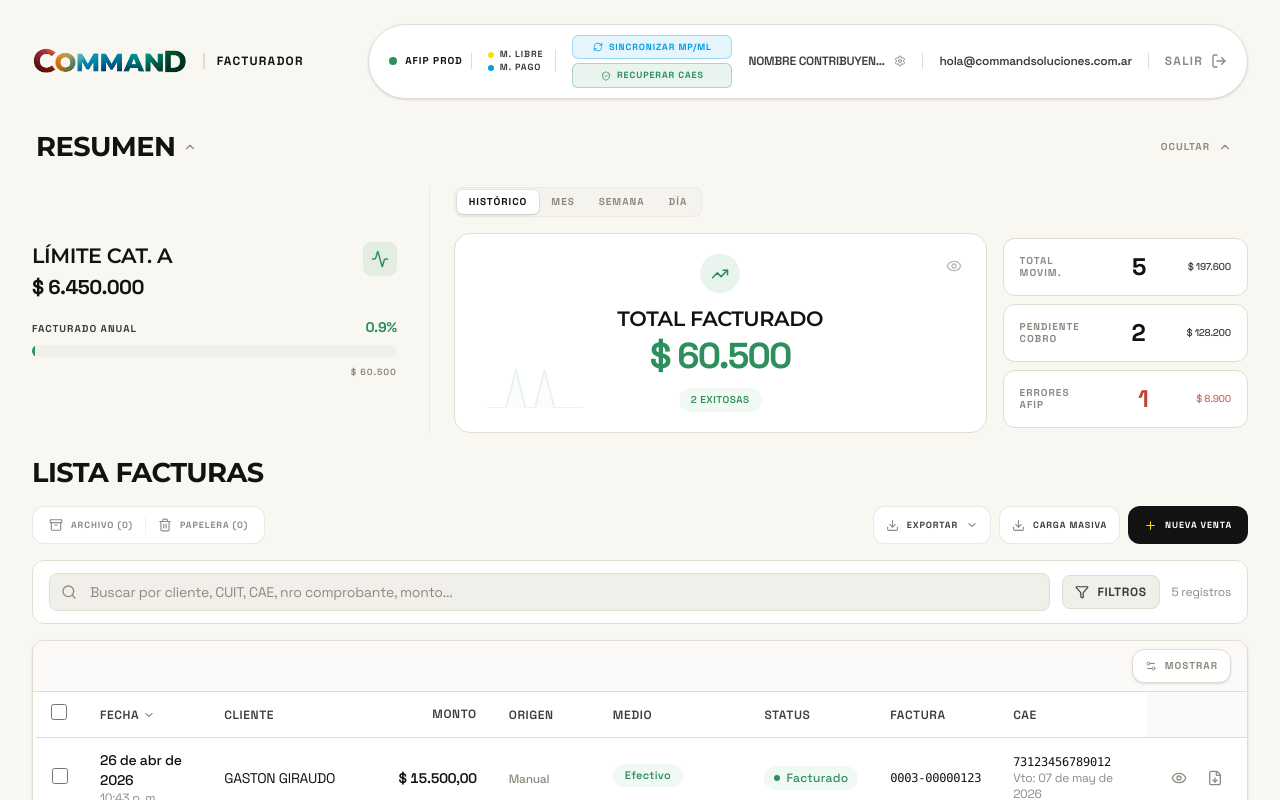
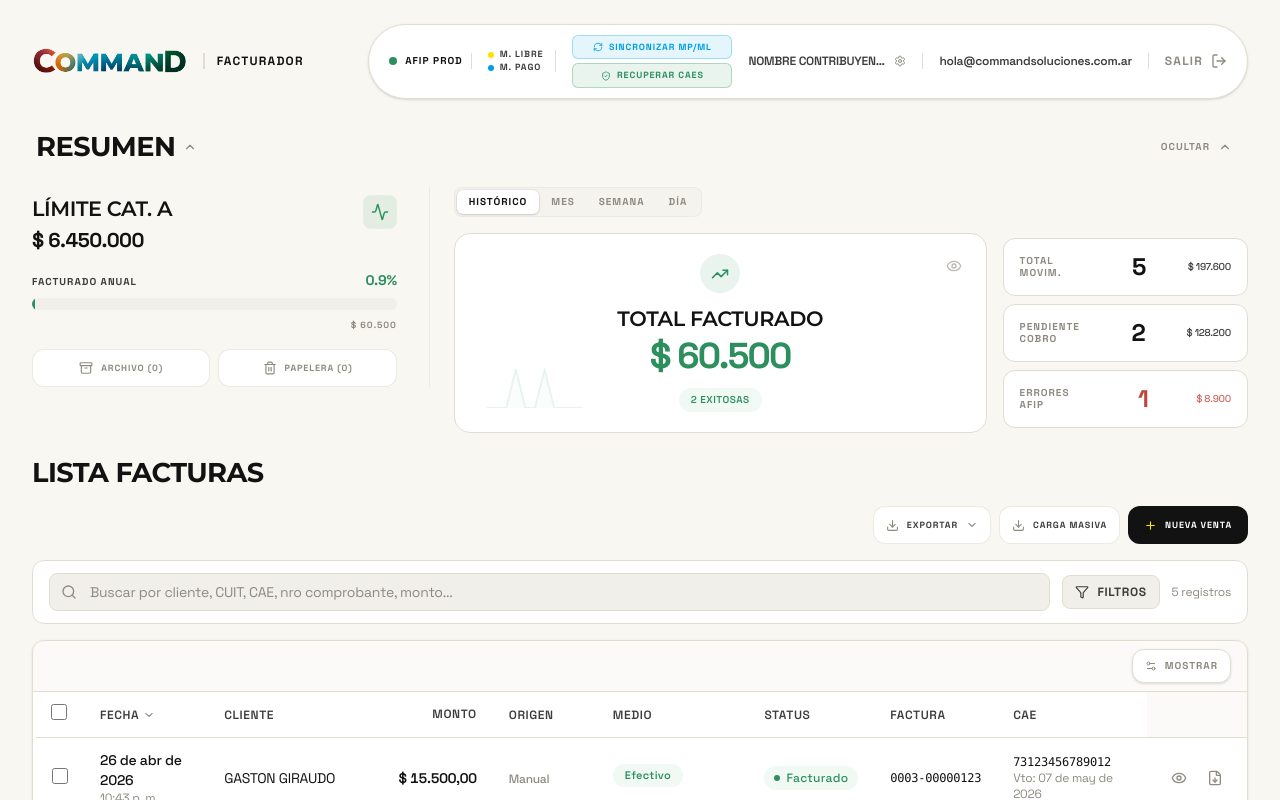
Before and after one commit to curiosidadparlante-jpg/demofacturador, a React (Vite) app: page / in a window 1280 px wide. Shown: the top 800 px of the page. Built offline with nearby package versions, Linux system fonts and the light colour scheme.

Commit message:
feat: move archive and trash buttons into stats summary container

```diff
--- a/src/components/StatsCards.jsx
+++ b/src/components/StatsCards.jsx
@@ -1,4 +1,4 @@
-import { TrendingUp, Clock, FileCheck, Trash2, AlertCircle, Eye, EyeOff, Activity, ChevronDown, ChevronUp, AlertTriangle } from 'lucide-react'
+import { TrendingUp, Clock, FileCheck, Trash2, AlertCircle, Eye, EyeOff, Activity, ChevronDown, ChevronUp, AlertTriangle, Archive } from 'lucide-react'
 import { useState, useMemo } from 'react'
 import { filterVentasByTimeframe } from '../utils/dateUtils'
 import { useConfig } from '../context/ConfigContext'
@@ -17,6 +17,8 @@ export default function StatsCards({ ventas, onCardClick }) {
   const facturadas = activas.filter(v => v.status === 'facturado')
   const conError = activas.filter(v => v.status === 'error')
   const pendientes = activas.filter(v => v.status === 'pendiente' || v.status === 'procesando')
+  const archivadasAll = ventas.filter(v => v.status === 'archivado')
+  const borradasAll = ventas.filter(v => v.status === 'borrada')
 
   const getAmount = (v) => {
     const isCreditNote = [3, 8, 13, 113].includes(v.datos_fiscales?.tipo_cbte);
@@ -89,9 +91,12 @@ export default function StatsCards({ ventas, onCardClick }) {
       <div className={`space-y-4 ${isExpanded ? 'block' : 'hidden'}`}>
         <div className="flex flex-col lg:flex-row gap-6">
 
-          {/* Contenedor 1: TERMÓMETRO (Izquierda) */}
+          {/* Contenedor 1: TERMÓMETRO Y BOTONES (Izquierda) */}
+          <div className="lg:w-1/3 flex flex-col justify-between lg:pr-8 lg:border-r border-border/50 py-2 h-auto lg:h-[200px]">
+            {/* Sector Termómetro (Oculto si es RI) */}
+            <div className="flex-1 flex flex-col justify-center gap-4">
               {!isRI && (
-            <div className="lg:w-1/3 flex flex-col justify-center gap-4 lg:pr-8 lg:border-r border-border/50 py-2">
+                <>
                   <div className="flex items-start justify-between">
                     <div>
                       <h3 className="font-bold uppercase tracking-[0.1em] text-[10px] text-text-muted mb-1">
@@ -128,11 +133,34 @@ export default function StatsCards({ ventas, onCardClick }) {
                       {renderMoney(facturacionAnual)}
                     </div>
                   </div>
+                </>
+              )}
             </div>
-          )}
+
+            {/* Sector Botones (Archivo / Papelera) */}
+            <div className="flex items-center gap-2 mt-4 shrink-0">
+              <button
+                onClick={() => onCardClick('Archivo', archivadasAll, 'all')}
+                className="flex-1 flex items-center justify-center h-[38px] px-3 bg-white border border-border/60 rounded-xl hover:bg-blue-subtle text-text-muted hover:text-blue hover:border-blue/30 transition-all cursor-pointer group whitespace-nowrap"
+                title="Ver Archivo"
+              >
+                <Archive size={14} />
+                <span className="ml-2 text-[9px] font-bold uppercase tracking-widest">Archivo ({archivadasAll.length})</span>
+              </button>
+
+              <button
+                onClick={() => onCardClick('LISTADO_PAPELERA', borradasAll, 'all')}
+                className="flex-1 flex items-center justify-center h-[38px] px-3 bg-white border border-border/60 rounded-xl hover:bg-red-subtle text-text-muted hover:text-red hover:border-red/30 transition-all cursor-pointer group whitespace-nowrap"
+                title="Ver Papelera"
+              >
+                <Trash2 size={14} />
+                <span className="ml-2 text-[9px] font-bold uppercase tracking-widest">Papelera ({borradasAll.length})</span>
+              </button>
+            </div>
+          </div>
 
           {/* Contenedor 2: Filtros + Facturado + Botones */}
-          <div className={`flex flex-col gap-4 ${!isRI ? 'lg:w-2/3' : 'w-full'}`}>
+          <div className="flex flex-col gap-4 lg:w-2/3">
 
             {/* Selector de Tiempo (Arriba de Facturado) */}
             <div className="flex justify-center lg:justify-start">
--- a/src/pages/Home.jsx
+++ b/src/pages/Home.jsx
@@ -669,31 +669,8 @@ export default function Home() {
           </h2>
 
           <div className="flex flex-col md:flex-row md:items-center justify-between gap-4">
-            {/* ─── Archive & Trash (Left) ─── */}
-            <div className="flex items-center bg-white border border-border/60 rounded-xl p-1 h-[38px] w-full md:w-auto">
-              <button
-                onClick={() => handleCardClick('Archivo', archivadas, 'all')}
-                className="flex-1 flex items-center justify-center h-full px-3 rounded-lg hover:bg-blue-subtle text-text-muted hover:text-blue transition-all cursor-pointer group whitespace-nowrap"
-                title="Ver Archivo"
-              >
-                <Archive size={14} />
-                <span className="ml-2 text-[9px] font-bold uppercase tracking-widest">Archivo ({archivadas.length})</span>
-              </button>
-
-              <div className="w-px h-5 bg-border/40" />
-
-              <button
-                onClick={() => handleCardClick('LISTADO_PAPELERA', borradas, 'all')}
-                className="flex-1 flex items-center justify-center h-full px-3 rounded-lg hover:bg-red-subtle text-text-muted hover:text-red transition-all cursor-pointer group whitespace-nowrap"
-                title="Ver Papelera"
-              >
-                <Trash2 size={14} />
-                <span className="ml-2 text-[9px] font-bold uppercase tracking-widest">Papelera ({borradas.length})</span>
-              </button>
-            </div>
-
             {/* ─── Actions (Right) ─── */}
-            <div className="grid grid-cols-2 md:flex items-center gap-2 w-full md:w-auto">
+            <div className="grid grid-cols-2 md:flex items-center gap-2 w-full md:w-auto ml-auto">
               {/* Export dropdown */}
               <div className="relative w-full md:w-auto">
                 <button
```
Lines whose indentation alone changed are shown as unchanged.
